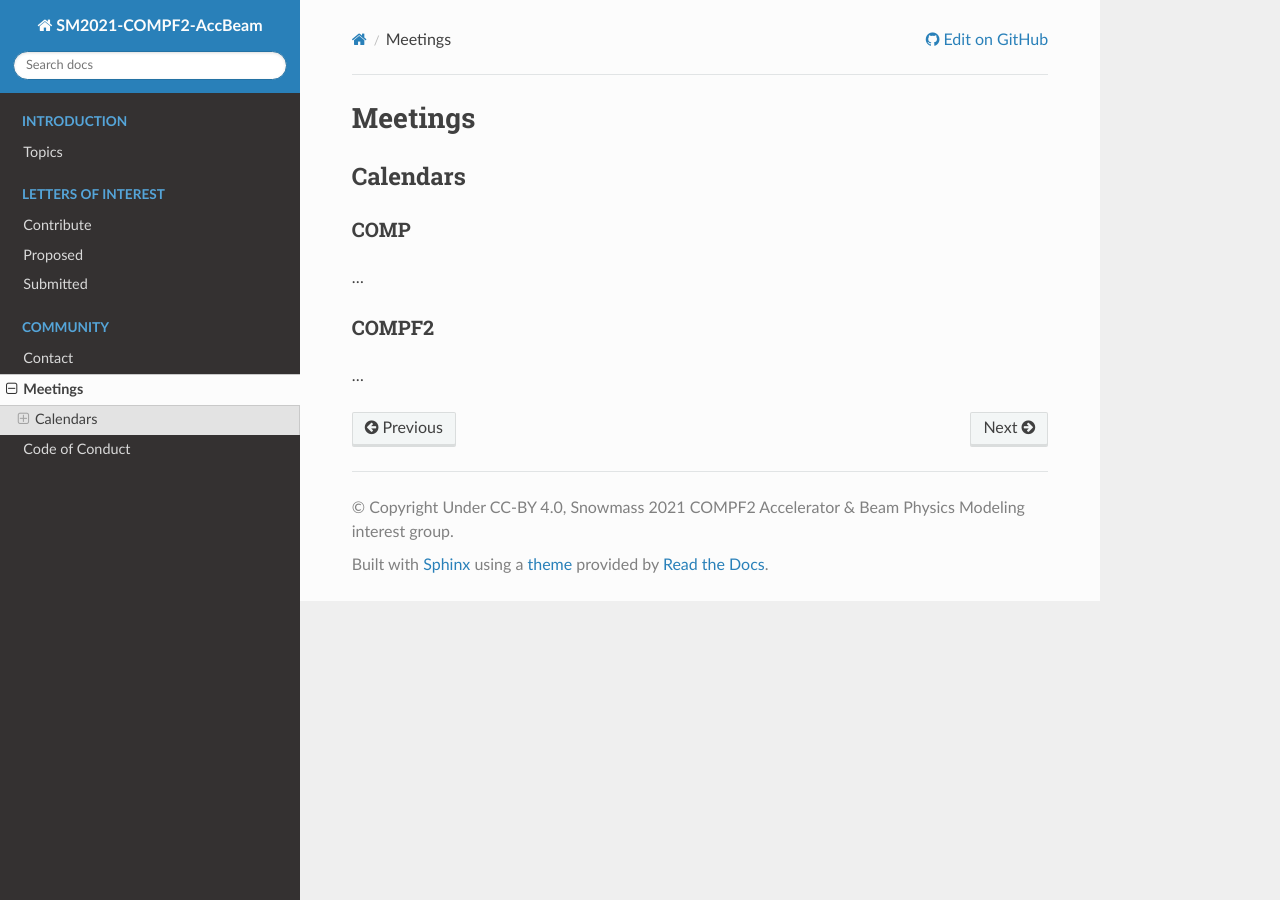
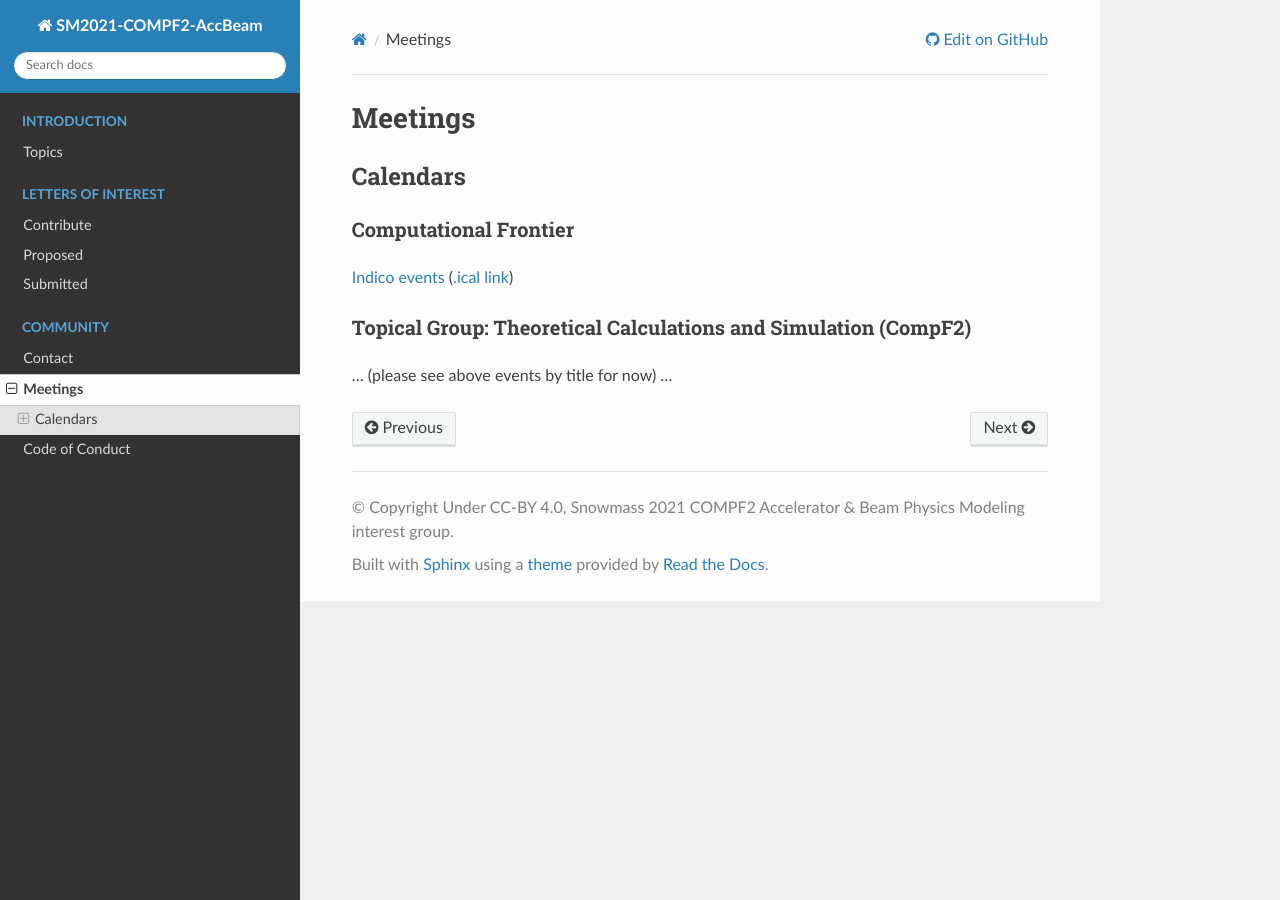
Before and after one commit to snowmass-compf2-accbeammodel/snowmass-compf2-accbeammodel.github.io, a Sphinx documentation site: the page built from docs/source/community/meetings.rst, in a window 1280 px wide. Built offline with Sphinx 7.4.7 and the Read the Docs theme 2.0.0, drawn with Linux system fonts in a browser that asks for light colours.

Commit message:
Meetings: ical

```diff
--- a/docs/source/community/meetings.rst
+++ b/docs/source/community/meetings.rst
@@ -6,12 +6,12 @@ Meetings
 Calendars
 ---------
 
-COMP
-^^^^
+Computational Frontier
+^^^^^^^^^^^^^^^^^^^^^^
 
-...
+`Indico events <https://indico.fnal.gov/category/1107/>`_ (`.ical link <https://indico.fnal.gov/export/categ/1107.ics?from=-31d>`_)
 
-COMPF2
-^^^^^^
+Topical Group: Theoretical Calculations and Simulation (CompF2)
+^^^^^^^^^^^^^^^^^^^^^^^^^^^^^^^^^^^^^^^^^^^^^^^^^^^^^^^^^^^^^^^
 
-...
+... (please see above events by title for now) ...
```
